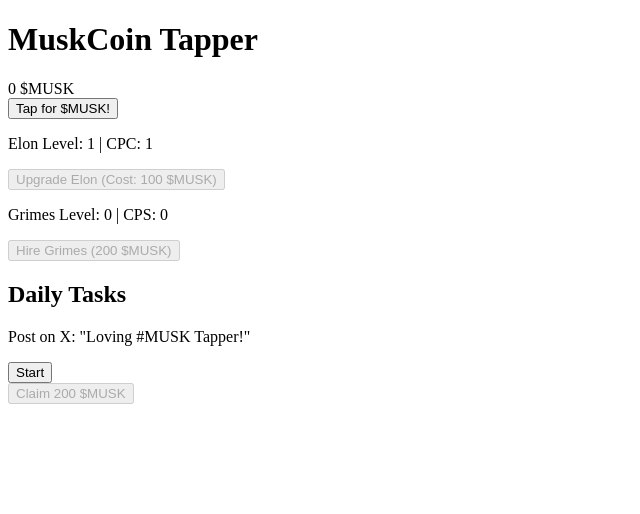
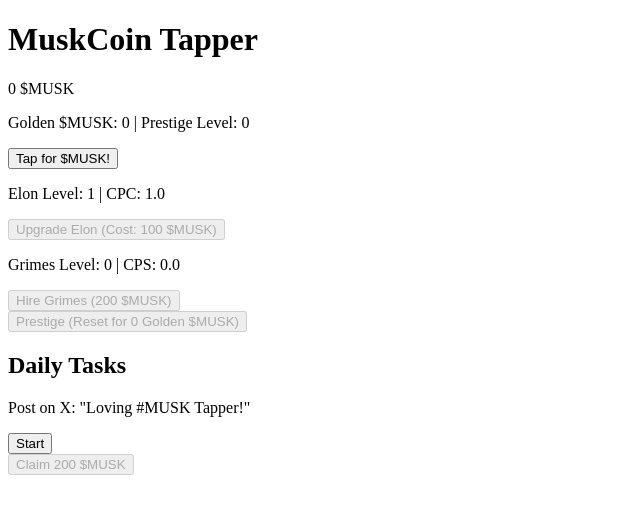
Before and after one commit to Doge-Dev-1/muskcoin-tapper, a Next.js app: page / in a window 1280 px wide. Shown: the top 514 px of the page, without its empty margins (0-640 px from the left). Built offline with nearby package versions, Linux system fonts and the light colour scheme.

Commit message:
Fix ESLint unescaped entities, confirm hydration fix with Next.js 15.0.1

```diff
--- a/pages/index.js
+++ b/pages/index.js
@@ -2,7 +2,7 @@
 import Head from 'next/head';
 
 export default function Home() {
-  // Player state (from Player class)
+  // Player state
   const [player, setPlayer] = useState({
     muskCount: 0,
     cpc: 1,
@@ -12,16 +12,22 @@
     fallingGrabbed: 0,
     elonLevel: 1,
     grimesLevel: 0,
+    prestigeLevel: 0,
   });
   const [drops, setDrops] = useState([]);
   const [fallingId, setFallingId] = useState(0);
-  const [tasks, setTasks] = useState(() => {
-    const saved = typeof window !== 'undefined' ? localStorage.getItem('completedTasks') : null;
-    return saved ? JSON.parse(saved) : {};
-  });
-  const [lastClaimDate, setLastClaimDate] = useState(() => {
-    return typeof window !== 'undefined' ? localStorage.getItem('lastClaimDate') || '' : '';
-  });
+  const [tasks, setTasks] = useState({});
+  const [lastClaimDate, setLastClaimDate] = useState('');
+
+  // Load from localStorage on mount
+  useEffect(() => {
+    if (typeof window !== 'undefined') {
+      const savedTasks = localStorage.getItem('completedTasks');
+      const savedDate = localStorage.getItem('lastClaimDate');
+      if (savedTasks) setTasks(JSON.parse(savedTasks));
+      if (savedDate) setLastClaimDate(savedDate);
+    }
+  }, []);
 
   // CPS interval
   useEffect(() => {
@@ -29,12 +35,12 @@
       if (player.cps > 0) {
         setPlayer((p) => ({
           ...p,
-          muskCount: p.muskCount + p.cps / 10,
+          muskCount: p.muskCount + (p.cps * (1 + p.prestigeLevel * 0.1)) / 10,
         }));
       }
     }, 100);
     return () => clearInterval(cpsInterval);
-  }, [player.cps]);
+  }, [player.cps, player.prestigeLevel]);
 
   // Save tasks to localStorage
   useEffect(() => {
@@ -46,9 +52,10 @@
 
   // Click handler
   const handleClick = (e) => {
+    const cpcWithPrestige = player.cpc * (1 + player.prestigeLevel * 0.1);
     setPlayer((p) => ({
       ...p,
-      muskCount: p.muskCount + p.cpc,
+      muskCount: p.muskCount + cpcWithPrestige,
       clicks: p.clicks + 1,
     }));
     const newDrop = {
@@ -68,10 +75,10 @@
   const fallingMusk = () => {
     const roll = Math.ceil(Math.random() * 100);
     console.log(`Falling roll: ${roll}`);
-    if (roll > 1) return; // 1% chance (was 50)
+    if (roll > 1) return; // 1% chance
     const type = 'musk';
     const rewardVariation = (Math.ceil(Math.random() * 1500) + 500) / 100;
-    const amount = Math.round(player.cpc * rewardVariation);
+    const amount = Math.round(player.cpc * rewardVariation * (1 + player.prestigeLevel * 0.1));
 
     const fallingDrop = {
       id: fallingId,
@@ -130,7 +137,31 @@
     }));
   };
 
-  // Task handler (stubbed)
+  // Prestige
+  const prestige = () => {
+    if (player.muskCount < 10000) return;
+    const goldenEarned = Math.floor(player.muskCount / 10000);
+    setPlayer((p) => ({
+      muskCount: 0,
+      cpc: 1,
+      cps: 0,
+      goldenMusk: p.goldenMusk + goldenEarned,
+      clicks: 0,
+      fallingGrabbed: 0,
+      elonLevel: 1,
+      grimesLevel: 0,
+      prestigeLevel: p.prestigeLevel + 1,
+    }));
+    setDrops([]);
+    setTasks({});
+    setLastClaimDate('');
+    if (typeof window !== 'undefined') {
+      localStorage.setItem('completedTasks', JSON.stringify({}));
+      localStorage.setItem('lastClaimDate', '');
+    }
+  };
+
+  // Task handler
   const startTask = (taskId, taskUrl) => {
     const today = new Date().toISOString().split('T')[0];
     if (tasks[taskId] === today) {
@@ -167,11 +198,12 @@
       </Head>
       <h1>MuskCoin Tapper</h1>
       <div id="musk_Count">{Math.floor(player.muskCount)} $MUSK</div>
+      <p>Golden $MUSK: {player.goldenMusk} | Prestige Level: {player.prestigeLevel}</p>
       <button id="main_musk" onClick={handleClick}>
         Tap for $MUSK!
       </button>
       <div>
-        <p>Elon Level: {player.elonLevel} | CPC: {player.cpc}</p>
+        <p>Elon Level: {player.elonLevel} | CPC: {(player.cpc * (1 + player.prestigeLevel * 0.1)).toFixed(1)}</p>
         <button
           onClick={upgradeElon}
           disabled={player.muskCount < Math.floor(100 * Math.pow(1.11, player.elonLevel - 1))}
@@ -180,7 +212,7 @@
         </button>
       </div>
       <div>
-        <p>Grimes Level: {player.grimesLevel} | CPS: {player.cps}</p>
+        <p>Grimes Level: {player.grimesLevel} | CPS: {(player.cps * (1 + player.prestigeLevel * 0.1)).toFixed(1)}</p>
         <button
           onClick={upgradeGrimes}
           disabled={
@@ -191,6 +223,11 @@
           {player.grimesLevel === 0
             ? 'Hire Grimes (200 $MUSK)'
             : `Upgrade Grimes (Cost: ${Math.floor(200 * Math.pow(1.058, player.grimesLevel))} $MUSK)`}
+        </button>
+      </div>
+      <div>
+        <button onClick={prestige} disabled={player.muskCount < 10000}>
+          Prestige (Reset for {Math.floor(player.muskCount / 10000)} Golden $MUSK)
         </button>
       </div>
       <div>
```
Also changed, not shown: package.json (+4 -4 lines), 1 other file (tests, documents, lock files or other folders).
